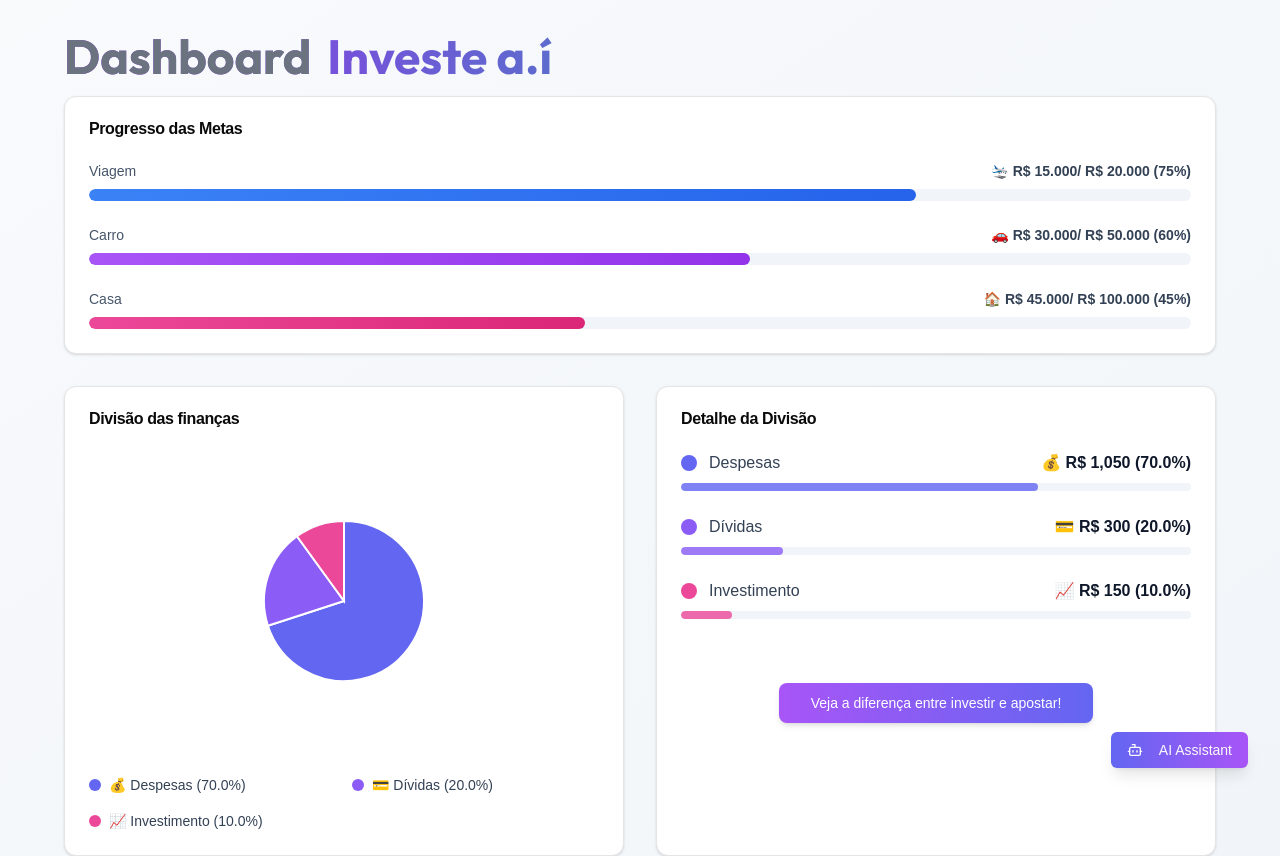
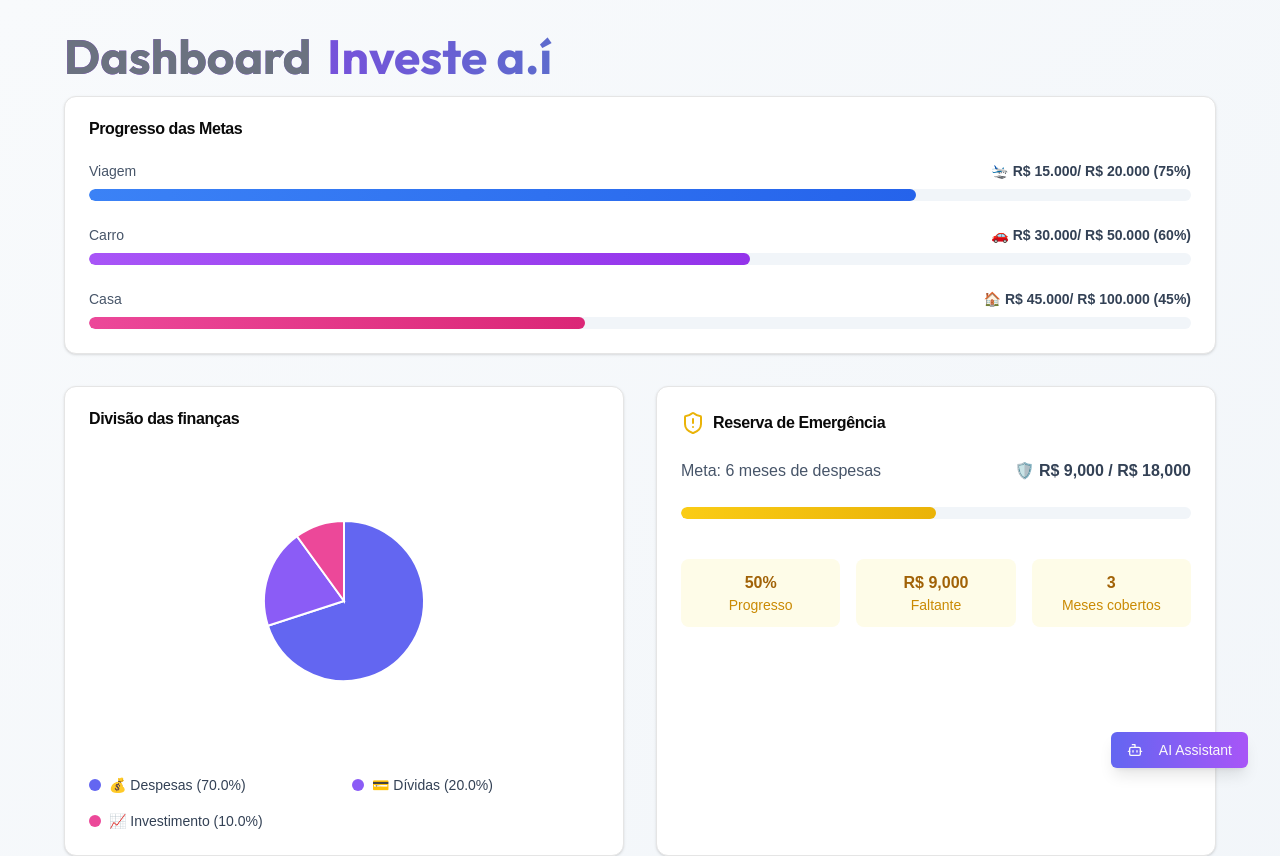
Before and after one commit to andreLucao/investAi, a Next.js app: page /dashboard in a window 1280 px wide. Shown: the top 856 px of the page. Built offline with nearby package versions, Linux system fonts and the light colour scheme.

Commit message:
reserva de emergencia

```diff
--- a/app/dashboard/page.js
+++ b/app/dashboard/page.js
@@ -6,6 +6,7 @@ import { Button } from "@/components/ui/button"
 import { Bot } from 'lucide-react';
 import { useRouter } from 'next/navigation';
 import { Outfit } from 'next/font/google'
+import EmergencyFundCard from '@/components/ui/EmergencyFundCard';
 
 const outfit = Outfit({ subsets: ['latin'] })
 
@@ -192,7 +193,7 @@ export default function Dashboard() {
               </div>
             </CardContent>
           </Card>
-
+          <EmergencyFundCard/>
           <Card>
             <CardHeader>
               <CardTitle>Detalhe da Divisão</CardTitle>
--- /dev/null
+++ b/components/ui/EmergencyFundCard.js
@@ -0,0 +1,52 @@
+import React from 'react';
+import { Card, CardHeader, CardTitle, CardContent } from "@/components/ui/card";
+import { ShieldAlert } from 'lucide-react';
+
+const EmergencyFundCard = () => {
+  const targetAmount = 18000;
+  const currentAmount = 9000;
+  const percentage = (currentAmount / targetAmount) * 100;
+
+  return (
+    <Card>
+      <CardHeader>
+        <div className="flex items-center gap-2">
+          <ShieldAlert className="h-6 w-6 text-yellow-500" />
+          <CardTitle>Reserva de Emergência</CardTitle>
+        </div>
+      </CardHeader>
+      <CardContent className="space-y-6">
+        <div className="flex justify-between items-center">
+          <span className="text-slate-600 font-medium">Meta: 6 meses de despesas</span>
+          <span className="text-slate-700 font-semibold">
+            🛡️ R$ {currentAmount.toLocaleString()} / R$ {targetAmount.toLocaleString()}
+          </span>
+        </div>
+
+        <div className="relative h-3 w-full rounded-full bg-slate-100 overflow-hidden">
+          <div
+            className="absolute h-full rounded-full bg-gradient-to-r from-yellow-400 to-yellow-500 transition-all duration-1000 ease-out"
+            style={{ width: `${percentage}%` }}
+          />
+        </div>
+
+        <div className="grid grid-cols-3 gap-4 text-center pt-4">
+          <div className="bg-yellow-50 p-3 rounded-lg">
+            <p className="text-yellow-700 font-semibold">{percentage.toFixed(0)}%</p>
+            <p className="text-sm text-yellow-600">Progresso</p>
+          </div>
+          <div className="bg-yellow-50 p-3 rounded-lg">
+            <p className="text-yellow-700 font-semibold">R$ {(targetAmount - currentAmount).toLocaleString()}</p>
+            <p className="text-sm text-yellow-600">Faltante</p>
+          </div>
+          <div className="bg-yellow-50 p-3 rounded-lg">
+            <p className="text-yellow-700 font-semibold">3</p>
+            <p className="text-sm text-yellow-600">Meses cobertos</p>
+          </div>
+        </div>
+      </CardContent>
+    </Card>
+  );
+};
+
+export default EmergencyFundCard;
```
Also changed, not shown: 1 other file (tests, documents, lock files or other folders).
